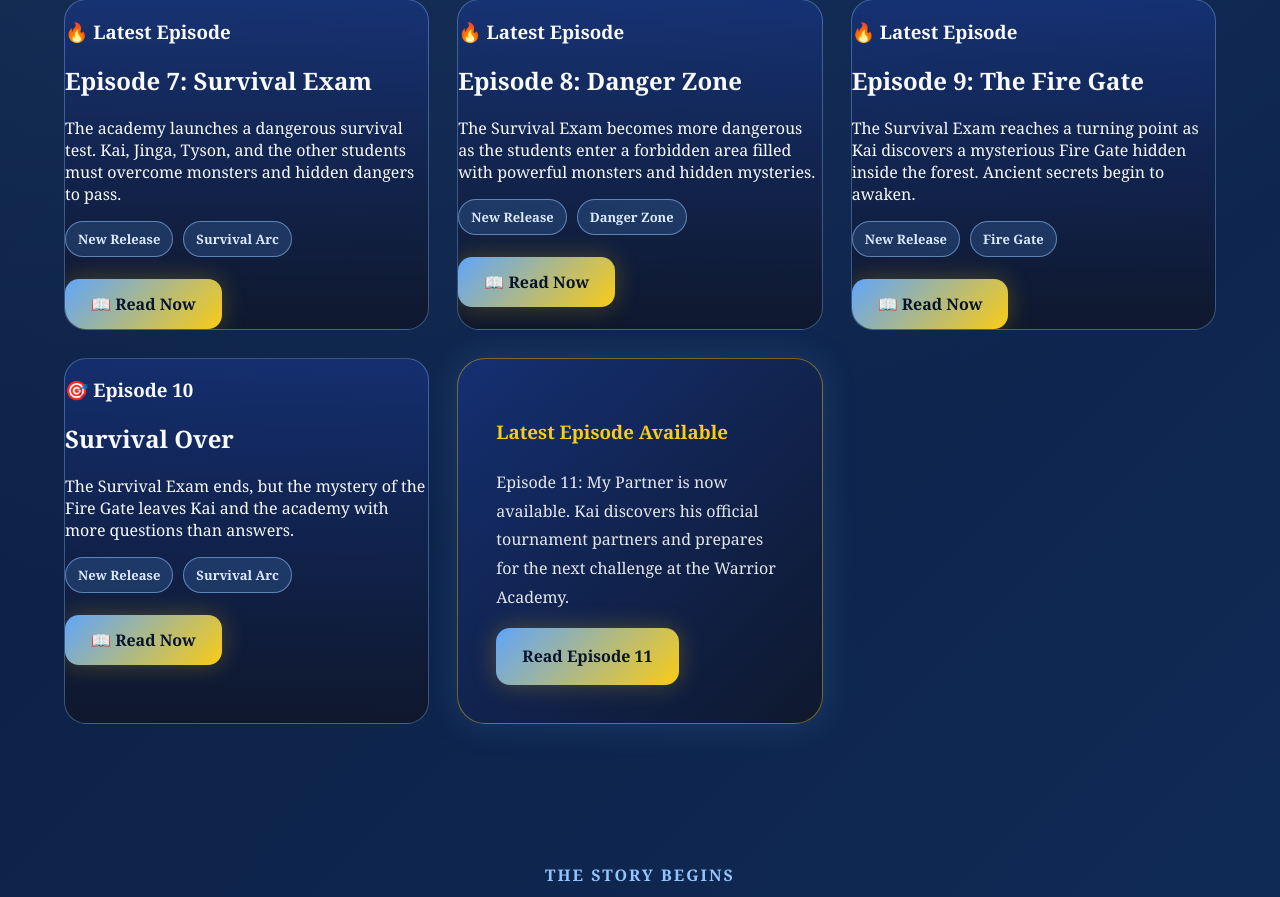
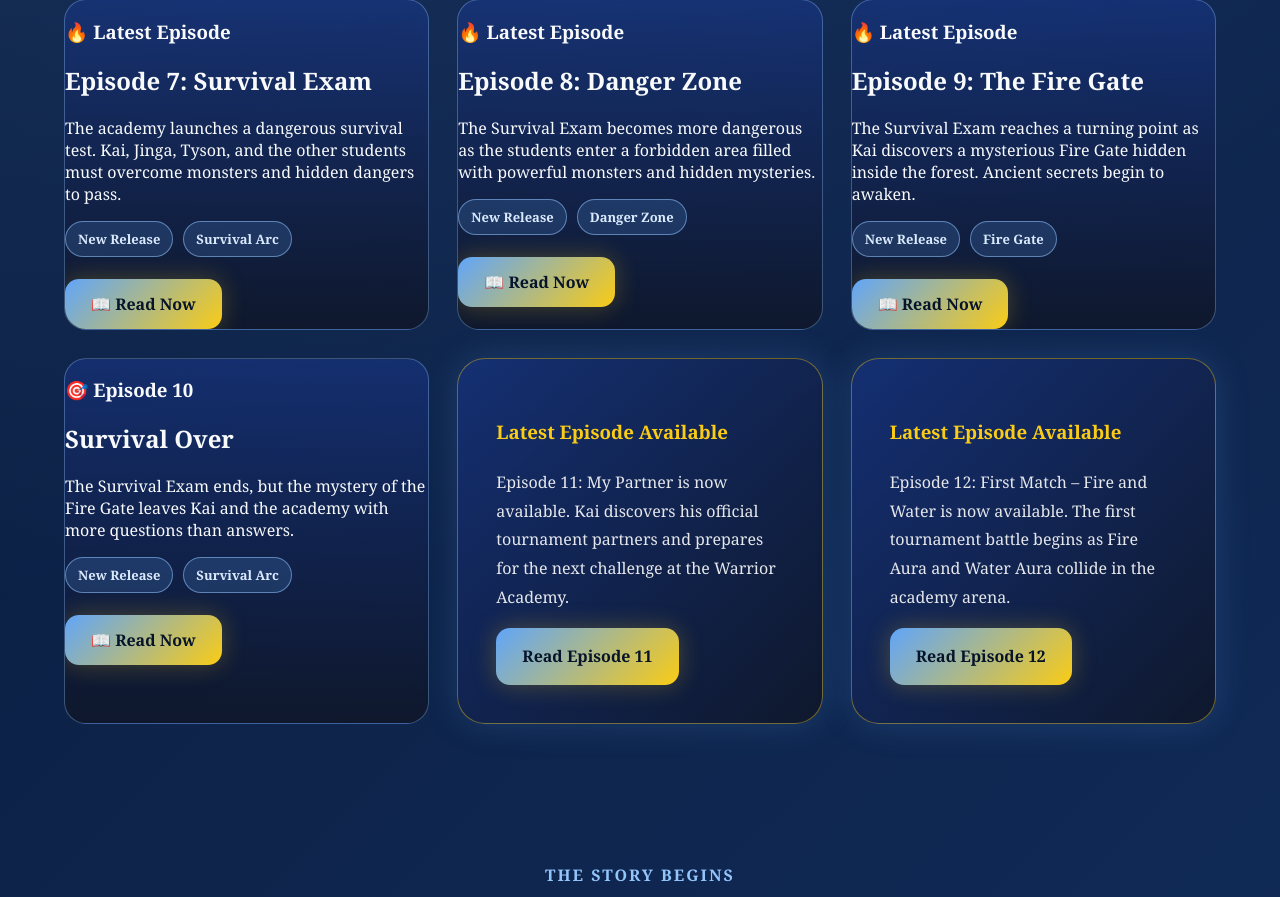
Before and after one commit to infinityaiworld001-cmd/my_world, a Flask app: page / in a window 1280 px wide. Shown: the part 1608-2505 px from the top of the page. Run offline with Flask 3, Linux system fonts and the light colour scheme.

Commit message:
Update index.html

```diff
--- a/templates/index.html
+++ b/templates/index.html
@@ -284,6 +284,20 @@
     </a>
 </div>
 
+        <div class="story-box">
+    <h3>Latest Episode Available</h3>
+
+    <p>
+        Episode 12: First Match – Fire and Water is now available.
+        The first tournament battle begins as Fire Aura and Water Aura
+        collide in the academy arena.
+    </p>
+
+    <a href="/manga/episode-12/1" class="btn">
+        Read Episode 12
+    </a>
+</div>
+
     </div>
 </section>
 
```
